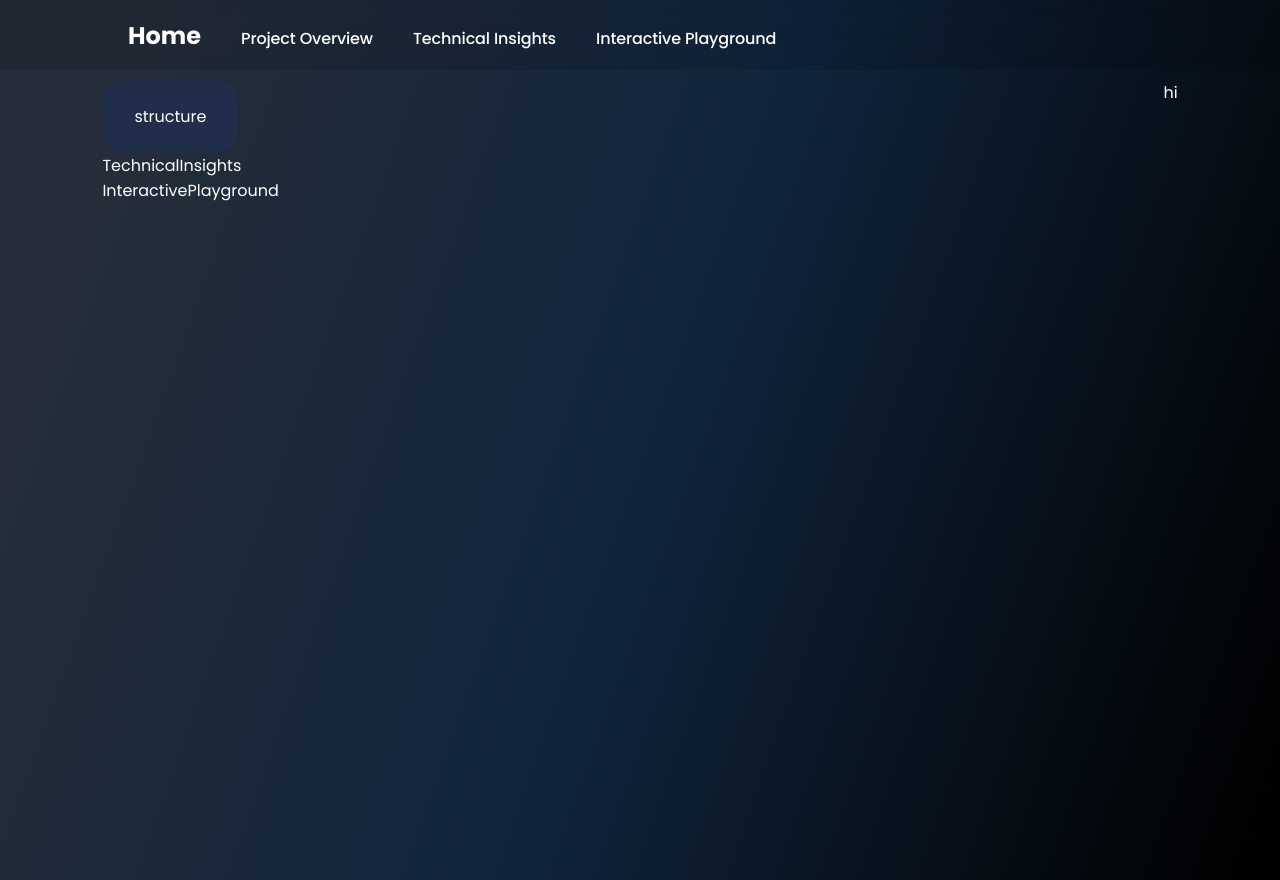
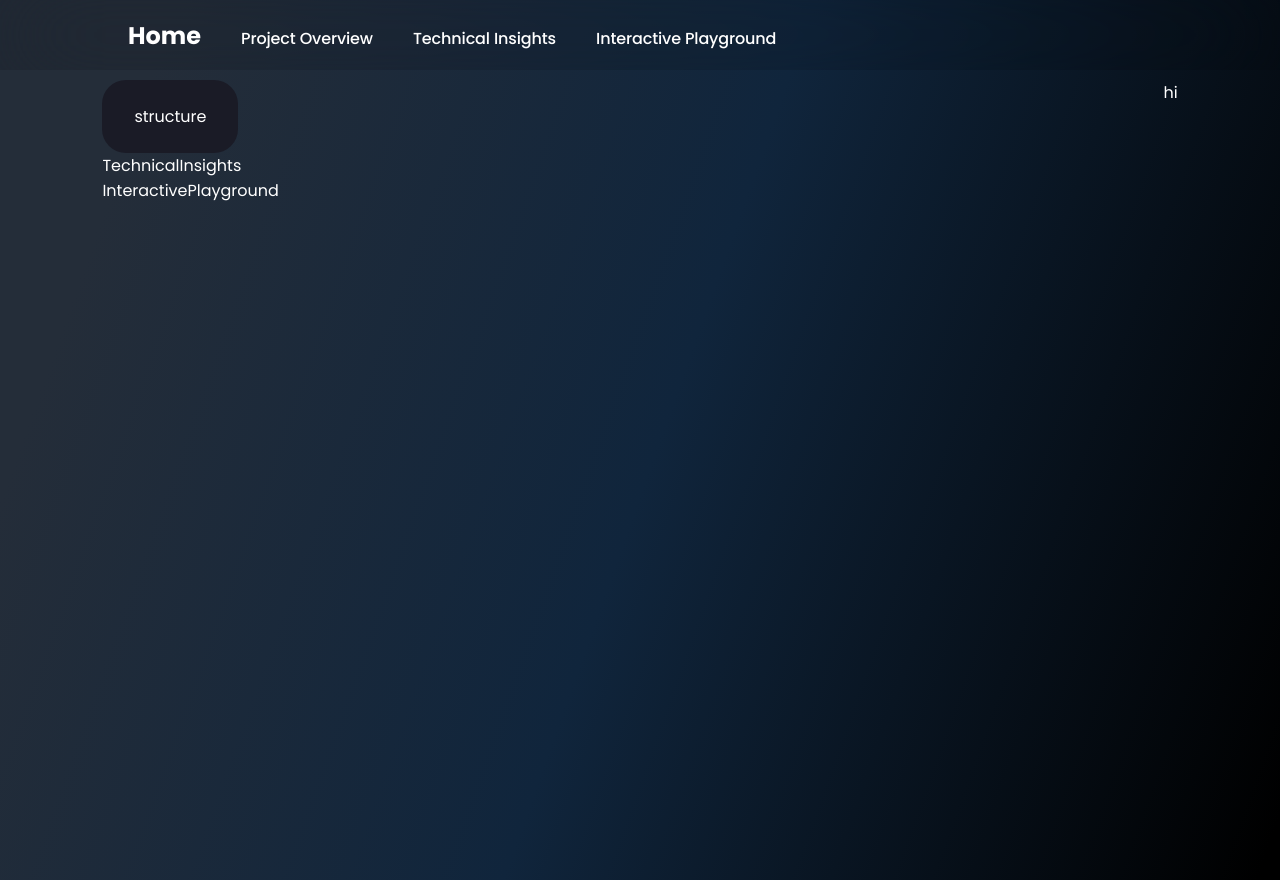
Before and after one commit to Yacn9/use-form, a React (Create React App) app: page /home in a window 1280 px wide. Built offline with nearby package versions, Linux system fonts and the light colour scheme.

Commit message:
wip: home page compnents and design

```diff
--- a/src/pages/home/components/overview/project-overview.module.css
+++ b/src/pages/home/components/overview/project-overview.module.css
@@ -4,7 +4,7 @@
 }
 
 .structure {
-  background-color: #202e4b;
+  background-color: #1a1b26;
   padding: 1.5rem 2rem;
   border-radius: 1.5rem;
 }
--- a/src/types/index.ts
+++ b/src/types/index.ts
@@ -1 +1 @@
-export * from './use-form-type'
+export * from './use-form.type'
```
Also changed, not shown: src/types/use-form.type.ts (renamed from src/types/use-form-type.ts).
